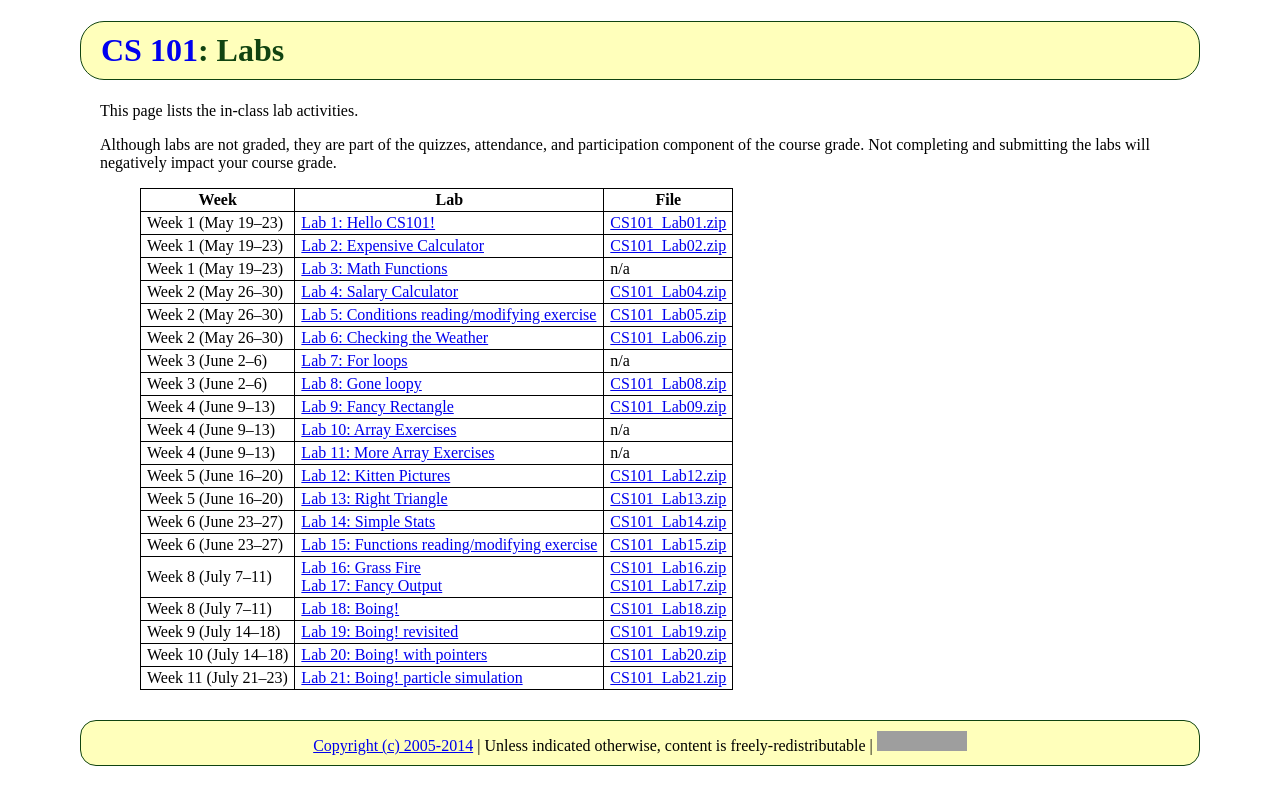
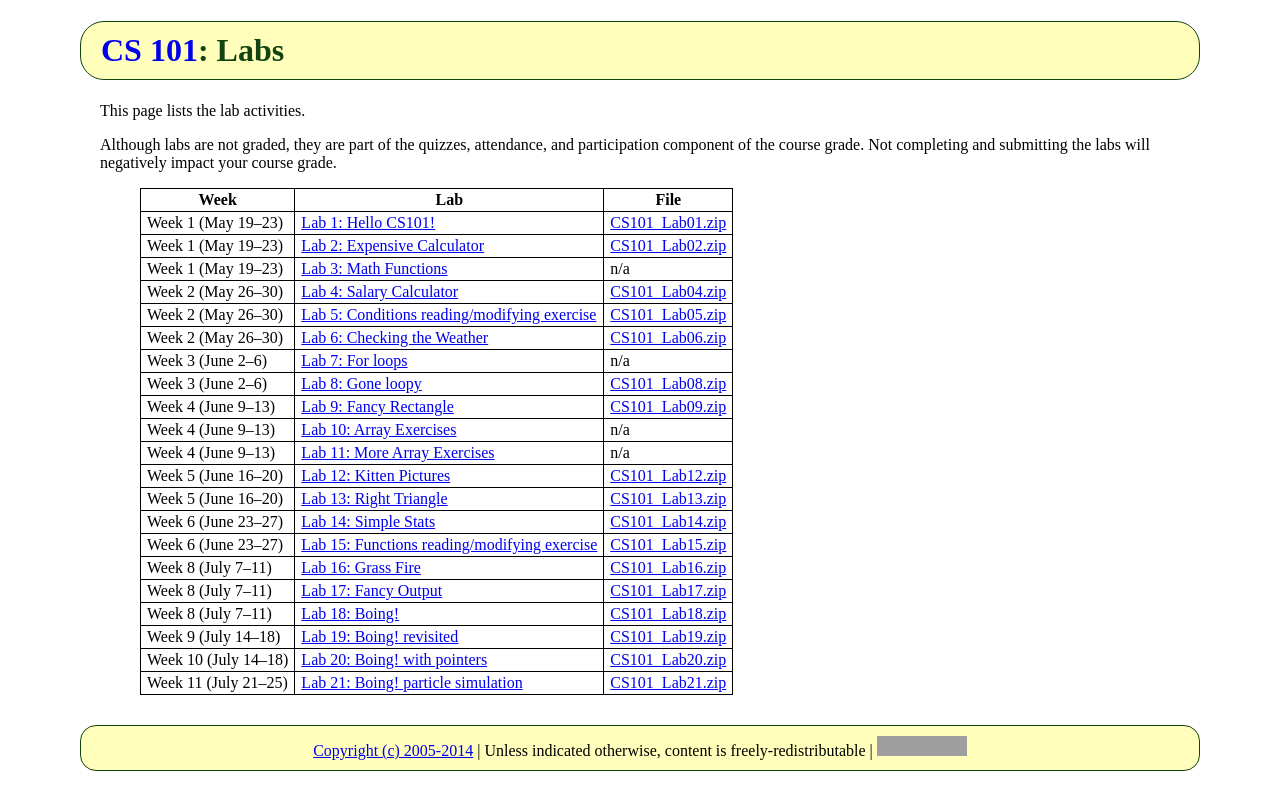
Before and after one commit to ycpcs/cs101-summer2014, a Jekyll site: the page built from labs/index.md, in a window 1280 px wide. Shown: the top 810 px of the page. Built offline with Jekyll 4.4.1, drawn with Linux system fonts in a browser that asks for light colours; Markdown is read by kramdown in place of the engine named in the settings; grey boxes are pictures that could not be loaded.

Commit message:
minor tweaks

```diff
--- a/labs/index.md
+++ b/labs/index.md
@@ -3,7 +3,7 @@ layout: default
 title: "Labs"
 ---
 
-This page lists the in-class lab activities.
+This page lists the lab activities.
 
 Although labs are not graded, they are part of the quizzes, attendance,
 and participation component of the course grade.  Not completing
@@ -26,8 +26,9 @@ and submitting the labs will negatively impact your course grade.
 > Week 5 (June 16&ndash;20) | [Lab 13: Right Triangle](lab13.html) | [CS101\_Lab13.zip](CS101_Lab13.zip)
 > Week 6 (June 23&ndash;27)  | [Lab 14: Simple Stats](lab14.html) | [CS101\_Lab14.zip](CS101_Lab14.zip)
 > Week 6 (June 23&ndash;27) | [Lab 15: Functions reading/modifying exercise](lab15.html) | [CS101\_Lab15.zip](CS101_Lab15.zip)
-> Week 8 (July 7&ndash;11)  | [Lab 16: Grass Fire](lab16.html) <br> [Lab 17: Fancy Output](lab17.html) | [CS101\_Lab16.zip](CS101_Lab16.zip) <br> [CS101\_Lab17.zip](CS101_Lab17.zip)
+> Week 8 (July 7&ndash;11)  | [Lab 16: Grass Fire](lab16.html) | [CS101\_Lab16.zip](CS101_Lab16.zip)
+> Week 8 (July 7&ndash;11)  | [Lab 17: Fancy Output](lab17.html) | [CS101\_Lab17.zip](CS101_Lab17.zip)
 > Week 8 (July 7&ndash;11) | [Lab 18: Boing!](lab18.html) | [CS101\_Lab18.zip](CS101_Lab18.zip)
 > Week 9 (July 14&ndash;18) | [Lab 19: Boing! revisited](lab19.html) | [CS101\_Lab19.zip](CS101_Lab19.zip)
 > Week 10 (July 14&ndash;18) | [Lab 20: Boing! with pointers](lab20.html) | [CS101\_Lab20.zip](CS101_Lab20.zip)
-> Week 11 (July 21&ndash;23) | [Lab 21: Boing! particle simulation](lab21.html) | [CS101\_Lab21.zip](CS101_Lab21.zip)
+> Week 11 (July 21&ndash;25) | [Lab 21: Boing! particle simulation](lab21.html) | [CS101\_Lab21.zip](CS101_Lab21.zip)
```
